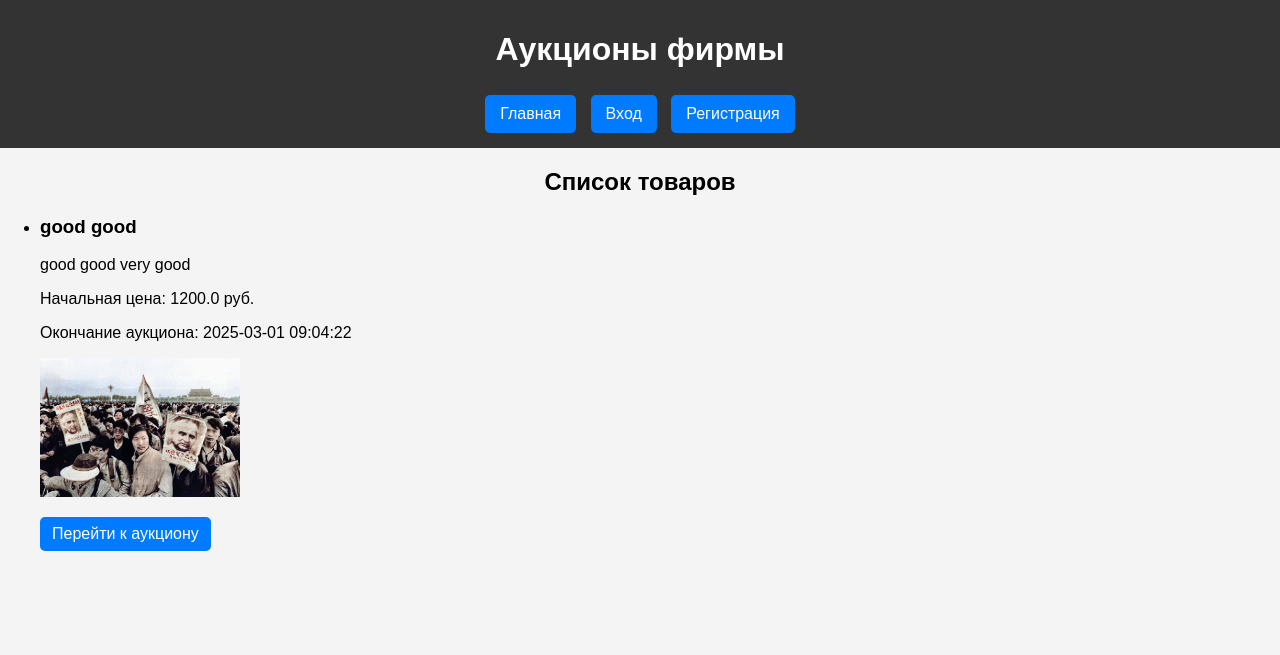
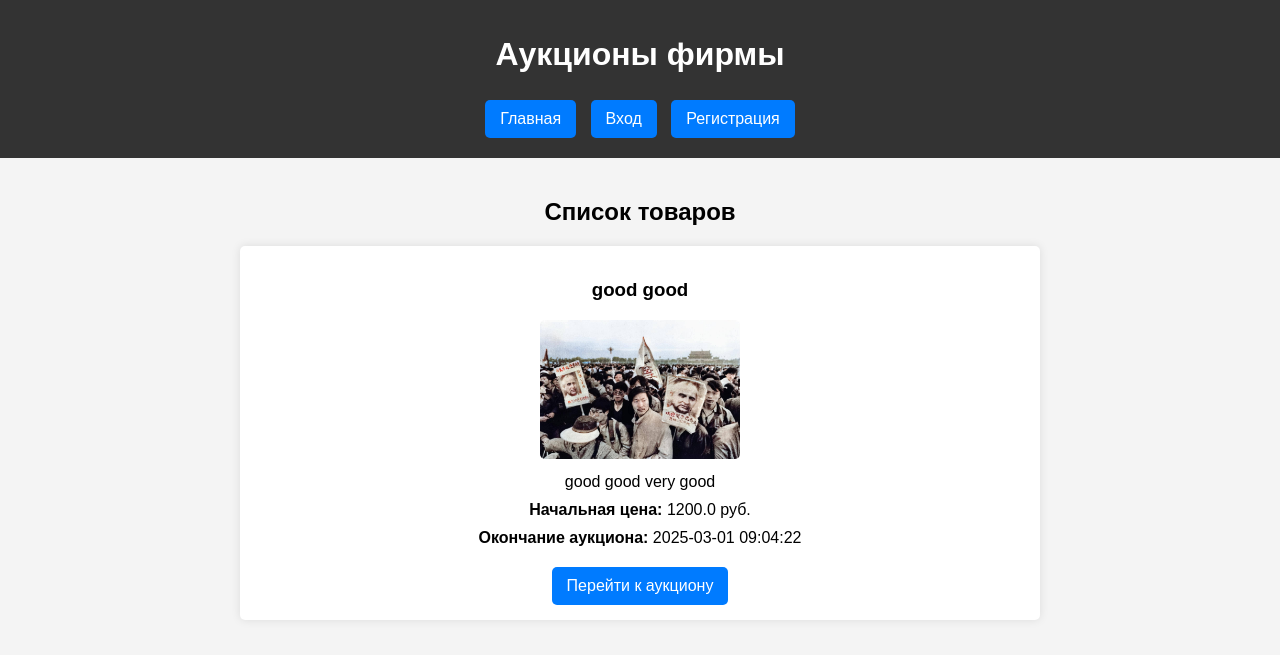
Before and after one commit to vikter13/mip_devops, a Flask app: page / in a window 1280 px wide. Shown: the top 655 px of the page. Run offline with Flask 3, Linux system fonts and the light colour scheme; some libraries are stand-ins or nearby versions.

Commit message:
everything is centered

```diff
--- a/static/style.css
+++ b/static/style.css
@@ -3,12 +3,19 @@ body {
     margin: 0;
     padding: 0;
     background-color: #f4f4f4;
+    text-align: center;
+}
+
+.container {
+    max-width: 800px;
+    margin: 0 auto;
+    padding: 20px;
 }
 
 header {
     background-color: #333;
     color: white;
-    padding: 10px;
+    padding: 15px 0;
     text-align: center;
 }
 
@@ -34,8 +41,50 @@ h2 {
     text-align: center;
 }
 
+ul {
+    list-style: none;
+    padding: 0;
+}
+
+.item {
+    background: white;
+    padding: 15px;
+    margin: 15px auto;
+    box-shadow: 0 0 10px rgba(0, 0, 0, 0.1);
+    border-radius: 5px;
+    text-align: center;
+}
+
+.item img {
+    max-width: 100%;
+    height: auto;
+    border-radius: 5px;
+}
+
+p {
+    font-size: 16px;
+    margin: 10px 0;
+}
+
+.auction-button, .raise-button, button {
+    display: inline-block;
+    padding: 10px 15px;
+    font-size: 16px;
+    background-color: #007bff;
+    color: white;
+    border: none;
+    border-radius: 5px;
+    cursor: pointer;
+    text-decoration: none;
+    margin-top: 10px;
+}
+
+.auction-button:hover, .raise-button:hover, button:hover {
+    background-color: #0056b3;
+}
+
 form {
-    max-width: 500px;
+    max-width: 400px;
     margin: 20px auto;
     padding: 20px;
     background: white;
@@ -45,8 +94,8 @@ form {
 
 label {
     display: block;
+    font-weight: bold;
     margin-top: 10px;
-    font-weight: bold;
 }
 
 input, textarea {
@@ -63,56 +112,12 @@ textarea {
 }
 
 button {
-    background-color: #28a745;
-    color: white;
-    border: none;
-    cursor: pointer;
     width: 100%;
     padding: 10px;
     margin-top: 10px;
-    border-radius: 5px;
+    background-color: #28a745;
 }
 
 button:hover {
     background-color: #218838;
 }
-
-.item {
-    border: 1px solid #ddd;
-    padding: 15px;
-    margin: 10px 0;
-    border-radius: 5px;
-}
-
-.item img {
-    max-width: 100%;
-    height: auto;
-    border-radius: 5px;
-}
-
-.raise-button {
-    background-color: #007bff;
-    color: #fff;
-    border: none;
-    padding: 10px 15px;
-    border-radius: 5px;
-    cursor: pointer;
-    font-size: 16px;
-}
-
-.raise-button:hover {
-    background-color: #0056b3;
-}
-
-.auction-button {
-    display: inline-block;
-    padding: 8px 12px;
-    background-color: #007bff;
-    color: white;
-    text-decoration: none;
-    border-radius: 5px;
-}
-
-.auction-button:hover {
-    background-color: #0056b3;
-}
--- a/templates/index.html
+++ b/templates/index.html
@@ -19,19 +19,18 @@
             {% endif %}
         </nav>
     </header>
-    <main>
+    <main class="container">
         <h2>Список товаров</h2>
         {% if items %}
             <ul>
                 {% for item in items %}
-                <li>
+                <li class="item">
                     <h3>{{ item.title }}</h3>
+                    <img src="{{ url_for('static', filename='images/' + item.image_filename) }}" alt="{{ item.title }}" width="200">
                     <p>{{ item.description }}</p>
-                    <p>Начальная цена: {{ item.starting_price|round(2) }} руб.</p>
-                    <p>Окончание аукциона: {{ item.end_time.strftime('%Y-%m-%d %H:%M:%S') }}</p>
-                    <img src="{{ url_for('static', filename='images/' + item.image_filename) }}" alt="{{ item.title }}" width="200">
-
-                    <p><a href="{{ url_for('auction', item_id=item.id) }}" class="auction-button">Перейти к аукциону</a></p>
+                    <p><strong>Начальная цена:</strong> {{ item.starting_price|round(2) }} руб.</p>
+                    <p><strong>Окончание аукциона:</strong> {{ item.end_time.strftime('%Y-%m-%d %H:%M:%S') }}</p>
+                    <a href="{{ url_for('auction', item_id=item.id) }}" class="auction-button">Перейти к аукциону</a>
                 </li>
                 {% endfor %}
             </ul>
```
